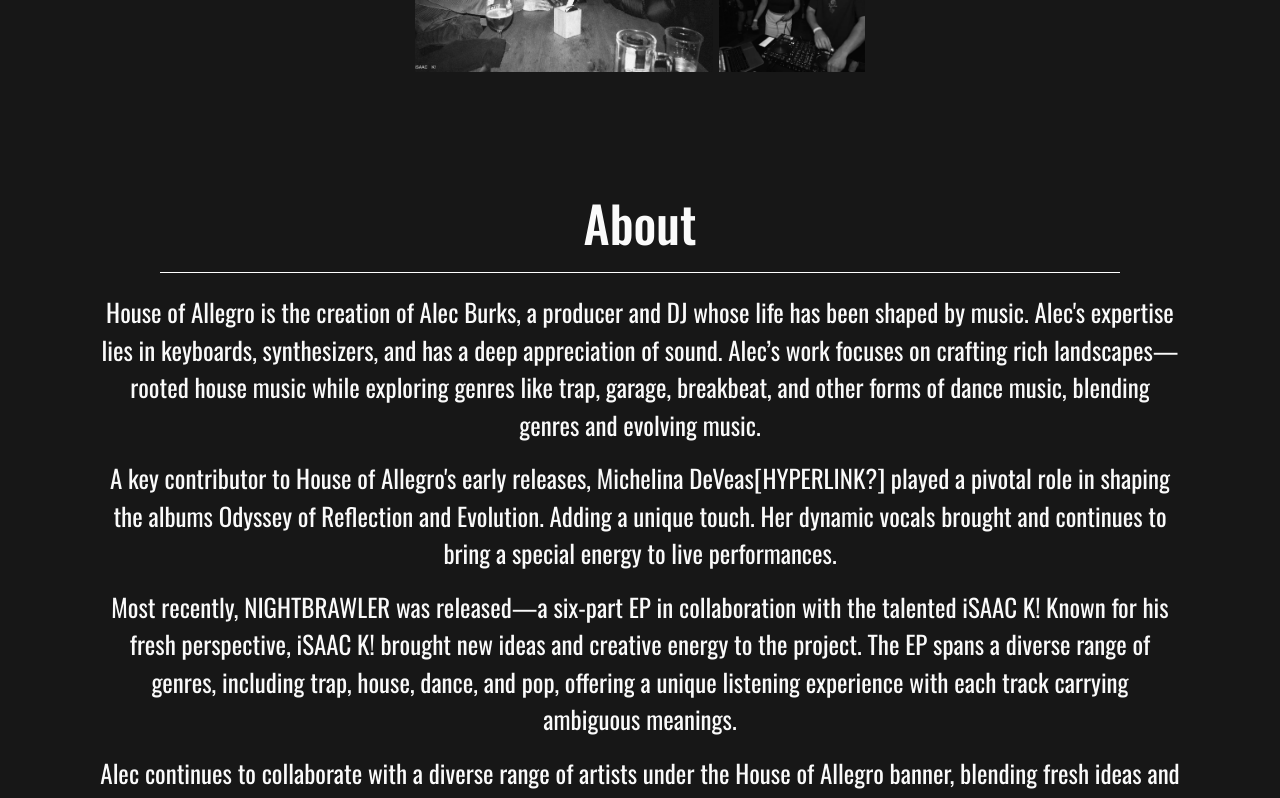
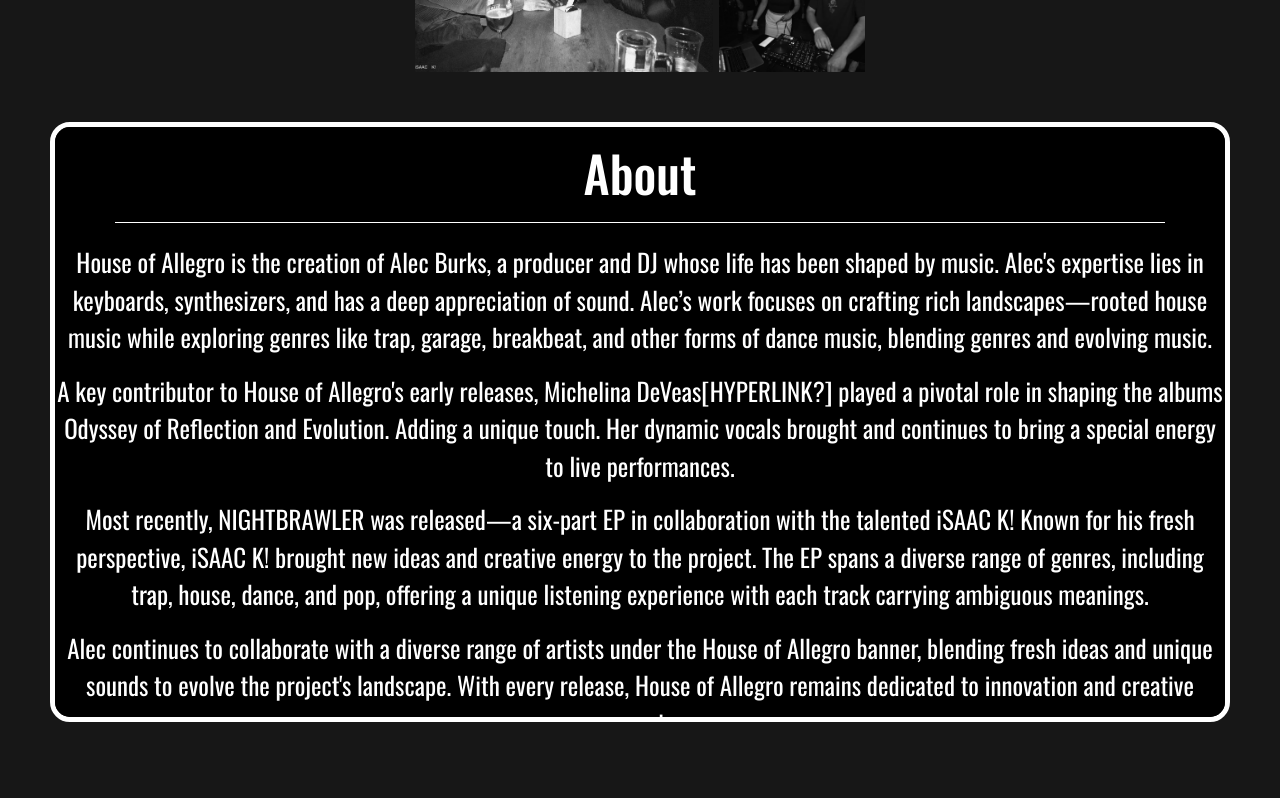
Before and after one commit to waltersIT/house_of_allegro, a React (Vite) app in the folder house_of_allegro/: page /About in a window 1280 px wide. Shown: the part 480-1278 px from the top of the page. Built offline with nearby package versions, Linux system fonts and the light colour scheme.

Commit message:
Update About.tsx

```diff
--- a/house_of_allegro/src/components/About.tsx
+++ b/house_of_allegro/src/components/About.tsx
@@ -1,24 +1,30 @@
 import NavBar from "./styles/NavBar";
 import Footer from "./styles/Footer";
-import info from './info.json';
-import Alec from './styles/assets/Alec.jpg';
-import Live from './styles/assets/Live.jpg';
-import DJ from './styles/assets/DJ.jpg';
-import Table from './styles/assets/Table.jpg';
+import info from "./info.json";
+import Alec from "./styles/assets/Alec.jpg";
+import Live from "./styles/assets/Live.jpg";
+import DJ from "./styles/assets/DJ.jpg";
+import Table from "./styles/assets/Table.jpg";
 
 interface Props {
-    title: string,
-    descriptionOne: string,
-    descriptionTwo: string,
-    descriptionThree: string,
-    descriptionFour: string
+  title: string;
+  descriptionOne: string;
+  descriptionTwo: string;
+  descriptionThree: string;
+  descriptionFour: string;
 }
 
-function About({title, descriptionOne, descriptionTwo, descriptionThree, descriptionFour}: Props) {
-    return(
+function About({
+  title,
+  descriptionOne,
+  descriptionTwo,
+  descriptionThree,
+  descriptionFour,
+}: Props) {
+  return (
     <>
-        <NavBar title={info.title}/>
-        <div className="section" style={{ paddingTop: '30px' }}>
+      <NavBar title={info.title} />
+      <div className="section" style={{ paddingTop: "30px" }}>
         <div className="gallery">
           <img src={Alec} />
           <img src={DJ} />
@@ -26,8 +32,9 @@ function About({title, descriptionOne, descriptionTwo, descriptionThree, descrip
           <img src={Live} />
         </div>
       </div>
+      <div className="mobile-spacer" />
       <div className="section">
-                <div className="about-box">
+        <div className="calendar-box">
           <div className="events-container">
             <h2 className="calendar-title">
               {title}
@@ -40,6 +47,8 @@ function About({title, descriptionOne, descriptionTwo, descriptionThree, descrip
           </div>
         </div>
       </div>
+      <div className="mobile-spacer" />
+
       <Footer />
     </>
   );
```
Lines whose indentation alone changed are shown as unchanged.
